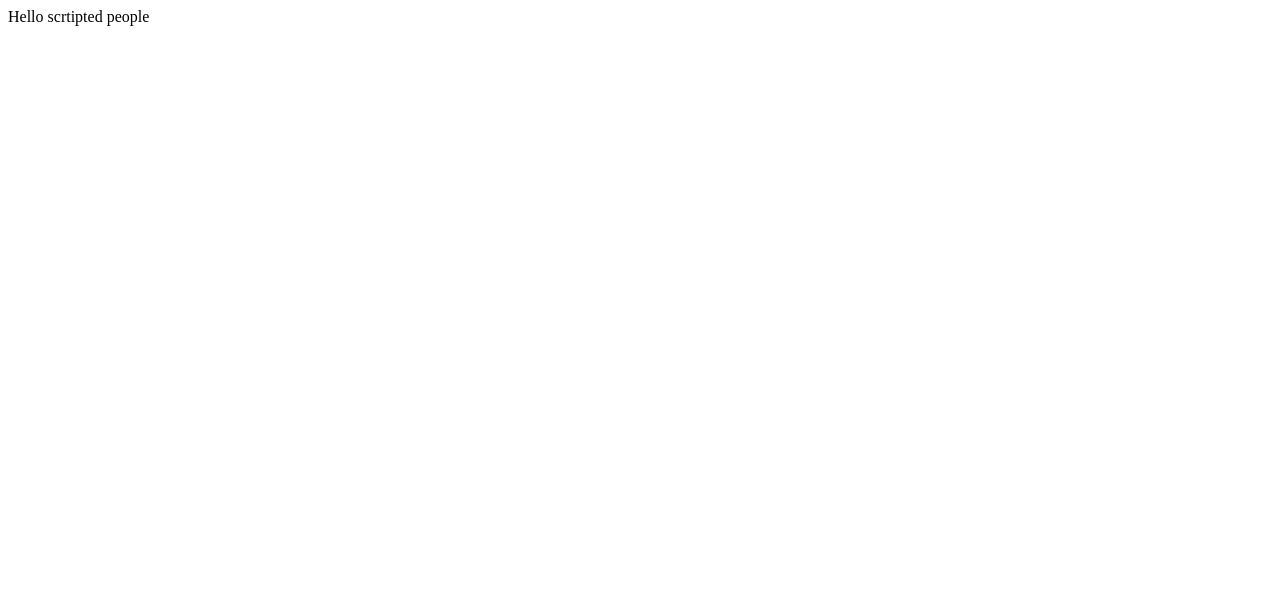
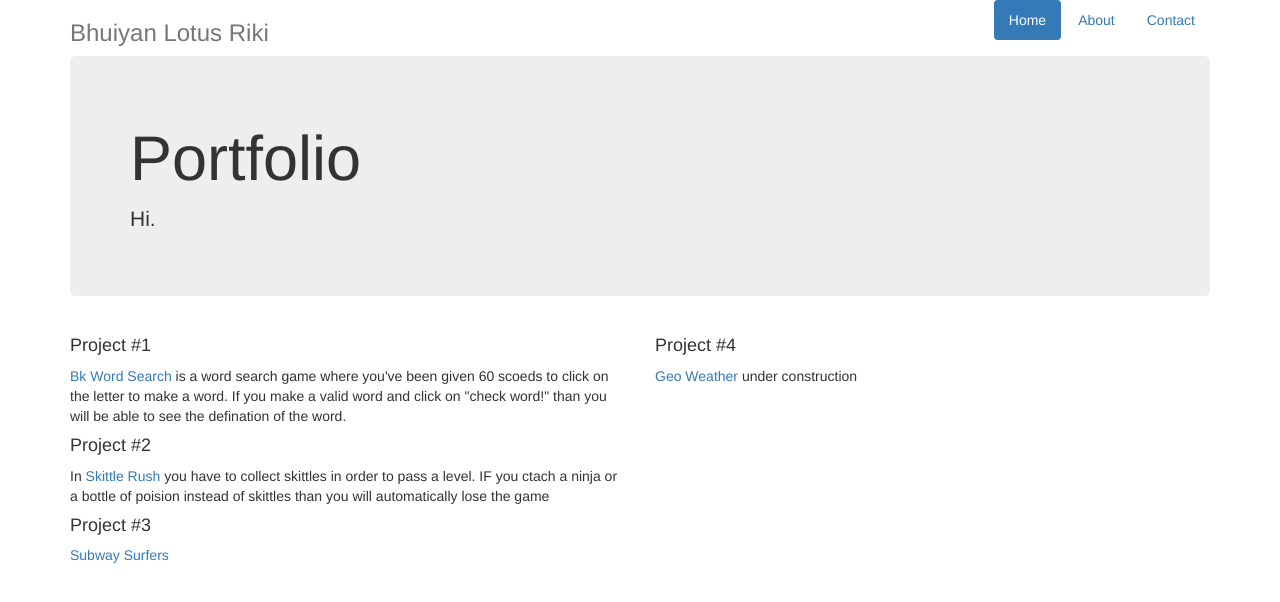
Before and after one commit to lotusriki/lotusriki.github.io, a plain HTML site: page index.html in a window 1280 px wide. Drawn offline with nearby package versions, Linux system fonts and the light colour scheme.

Commit message:
Update index.html

```diff
--- a/index.html
+++ b/index.html
@@ -1 +1,86 @@
-Hello scrtipted people
+
+<!DOCTYPE html>
+<html lang="en">
+  <head>
+    <meta charset="utf-8">
+    <meta http-equiv="X-UA-Compatible" content="IE=edge">
+    <meta name="viewport" content="width=device-width, initial-scale=1">
+    <!-- The above 3 meta tags *must* come first in the head; any other head content must come *after* these tags -->
+    <meta name="description" content="">
+    <meta name="author" content="">
+    <link rel="icon" href="../../favicon.ico">
+
+    <title>Narrow Jumbotron Template for Bootstrap</title>
+
+    <!-- Bootstrap core CSS -->
+    <link href="https://maxcdn.bootstrapcdn.com/bootstrap/3.3.4/css/bootstrap.min.css" rel="stylesheet">
+
+    <!-- Custom styles for this template -->
+    <link href="jumbotron-narrow.css" rel="stylesheet">
+
+    <!-- Just for debugging purposes. Don't actually copy these 2 lines! -->
+    <!--[if lt IE 9]><script src="../../assets/js/ie8-responsive-file-warning.js"></script><![endif]-->
+    <script src="../../assets/js/ie-emulation-modes-warning.js"></script>
+
+    <!-- HTML5 shim and Respond.js for IE8 support of HTML5 elements and media queries -->
+    <!--[if lt IE 9]>
+      <script src="https://oss.maxcdn.com/html5shiv/3.7.2/html5shiv.min.js"></script>
+      <script src="https://oss.maxcdn.com/respond/1.4.2/respond.min.js"></script>
+    <![endif]-->
+  </head>
+
+  <body>
+
+    <div class="container">
+      <div class="header clearfix">
+        <nav>
+          <ul class="nav nav-pills pull-right">
+            <li role="presentation" class="active"><a href="#">Home</a></li>
+            <li role="presentation"><a href="#">About</a></li>
+            <li role="presentation"><a href="#">Contact</a></li>
+          </ul>
+        </nav>
+        <h3 class="text-muted">Bhuiyan Lotus Riki</h3>
+      </div>
+
+      <div class="jumbotron">
+        <h1>Portfolio</h1>
+        <p class="lead">Hi.</p>
+
+      </div>
+
+      <div class="row marketing">
+        <div class="col-lg-6">
+          <h4>Project #1 </h4>
+          <p><a href="http://jsfiddle.net/cgeorge/ZvkP4/9/show/" target="_blank">Bk Word Search</a> is a word search game where you've been given 60 scoeds to click on the letter to make a word. If you make a valid word and click on "check word!" than you will be able to see the defination of the word. </p>
+
+          <h4>Project #2</h4>
+          <p> In <a href="https://preview.c9.io/aruppii/ninja-skittles/Ninja-Skittles/index.html" target="_blank">Skittle Rush</a> you have to collect skittles in order to pass a level. IF you ctach a ninja or a bottle of poision instead of skittles than you will automatically lose the game</p>
+
+          <h4>Project #3</h4>
+          <p><a href="http://output.jsbin.com/eSOZEQO/2/" target="_blank">Subway Surfers</a></p>
+        </div>
+
+         <div class="col-lg-6">
+          <h4>Project #4 </h4>
+          <p><a href="https://preview.c9.io/lotusriki_1/weathergeo/geo.html?_c9_id=livepreview1&_c9_host=https://ide.c9.io" target="_blank">Geo Weather</a> under construction</p>
+
+          <!-- <h4>Subheading</h4>
+          <p>Morbi leo risus, porta ac consectetur ac, vestibulum at eros. Cras mattis consectetur purus sit amet fermentum.</p>
+
+          <h4>Subheading</h4>
+          <p>Maecenas sed diam eget risus varius blandit sit amet non magna.</p>
+                  </div> -->
+             <!--  </div>
+
+              <footer class="footer">
+                      <p>&copy; Company 2014</p>
+              </footer>
+               -->
+    </div> <!-- /container -->
+
+
+    <!-- IE10 viewport hack for Surface/desktop Windows 8 bug -->
+    <script src="../../assets/js/ie10-viewport-bug-workaround.js"></script>
+  </body>
+</html>
```
